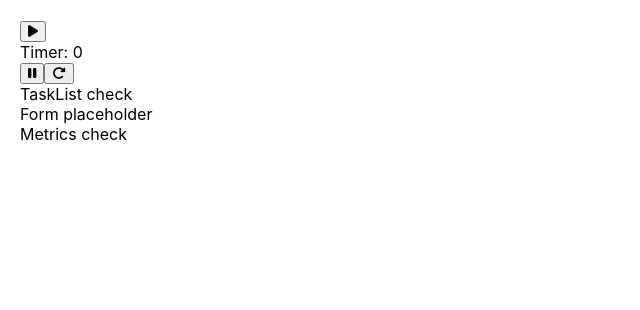
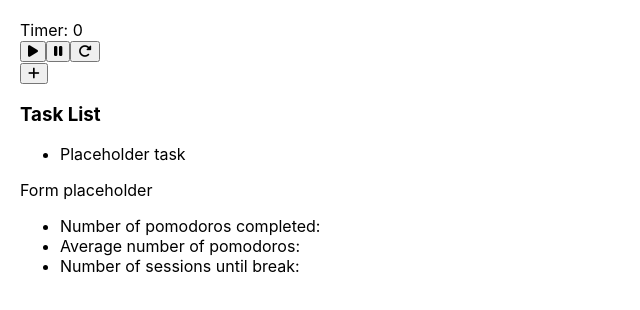
Before and after one commit to jluna101/Pomodoro-Frontend, a React (Create React App) app: page / in a window 1280 px wide. Shown: the top 310 px of the page, without its empty margins (0-640 px from the left). Built offline with nearby package versions, Linux system fonts and the light colour scheme.

Commit message:
add hardcoded data to tasklist and timer

```diff
--- a/src/components/Metrics/Metrics.js
+++ b/src/components/Metrics/Metrics.js
@@ -3,7 +3,17 @@
 import React from "react";
 
 function Metrics(props) {
-	return <div>Metrics check</div>;
+	return (
+		<div className="metrics-container">
+			<div className="stats-container">
+				<ul>
+					<li className="individual-stat">Number of pomodoros completed: </li>
+					<li className="individual-stat">Average number of pomodoros:</li>
+					<li className="individual-stat">Number of sessions until break: </li>
+				</ul>
+			</div>
+		</div>
+	);
 }
 
 export default Metrics;
--- a/src/components/TaskList/TaskList.css
+++ b/src/components/TaskList/TaskList.css
@@ -0,0 +1 @@
+/* take out auto padding and margin for h3 - use flex. */
--- a/src/components/TaskList/TaskList.js
+++ b/src/components/TaskList/TaskList.js
@@ -5,8 +5,17 @@ import Form from "../Form/Form";
 
 function TaskList(props) {
 	return (
-		<div>
-			TaskList check
+		<div className="tasklist-container">
+			<button>
+				<i class="fa-solid fa-plus"></i>
+			</button>
+			<h3>Task List</h3>
+			<div className="list-container">
+				<ul className="tasklist-list">
+					<li>Placeholder task</li>
+					{/* mapped data - from fetch request */}
+				</ul>
+			</div>
 			<Form />
 		</div>
 	);
--- a/src/components/Timer/Timer.js
+++ b/src/components/Timer/Timer.js
@@ -1,16 +1,16 @@
 // Timer.js
 
-import React from 'react';
-import { useState, useEffect } from 'react';
+import React from "react";
+import { useState, useEffect } from "react";
 
 function Timer(props) {
 	return (
 		<div className="timerContainer">
+			<div className="clockContainer">Timer: 0</div>
+
 			<button className="timerButton">
 				<i class="fa-solid fa-play"></i>
 			</button>
-
-			<div className="clockContainer">Timer: 0</div>
 
 			<button className="timerButton">
 				<i class="fa-solid fa-pause"></i>
```
Also changed, not shown: src/App.js (+6 -6 lines).
